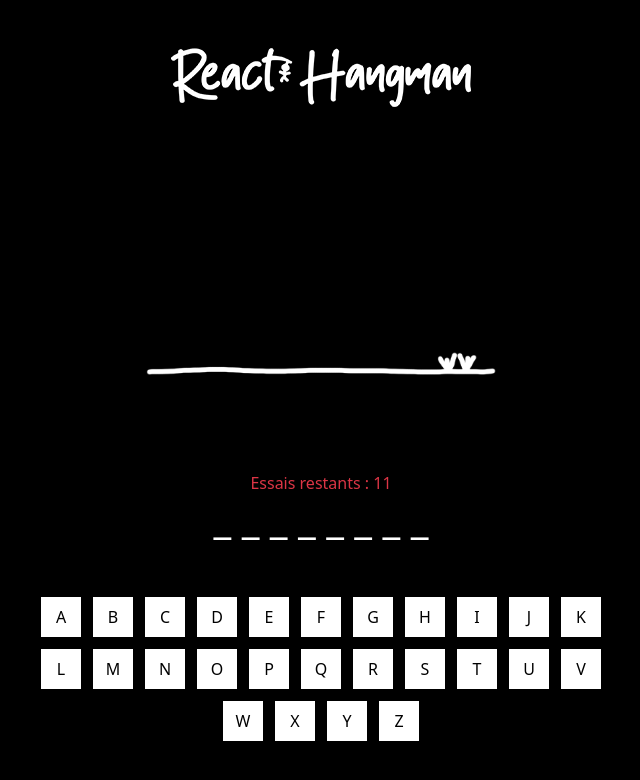
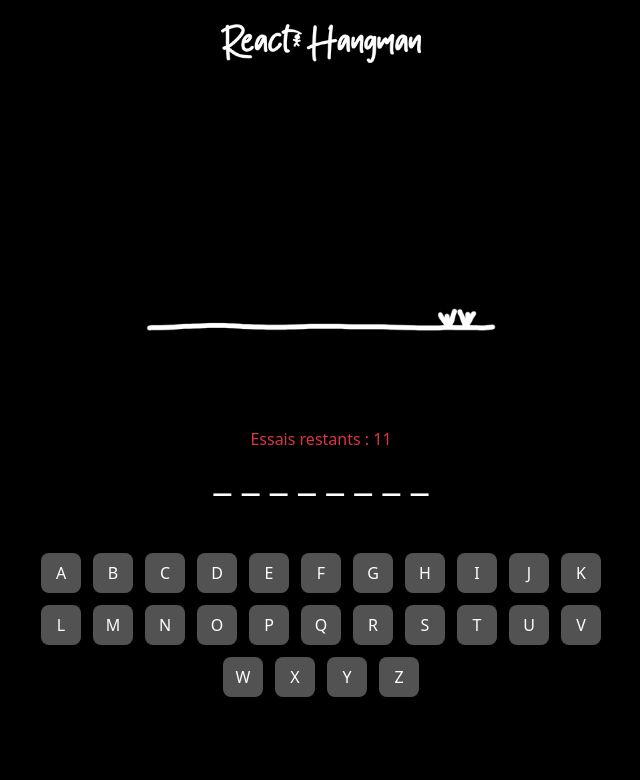
Before and after one commit to ethantaylan/react-hangman, a React (Vite) app: page / in a window 1280 px wide. Shown: the top 780 px of the page, without its empty margins (319-959 px from the left). Built offline with nearby package versions, Linux system fonts and the light colour scheme.

Commit message:
feat(hangman): styles

```diff
--- a/src/index.css
+++ b/src/index.css
@@ -22,14 +22,17 @@ body,
   margin: 6px;
   width: 40px;
   height: 40px;
-  background-color: rgb(255, 255, 255);
+  background-color: rgb(82, 82, 82);
   font-weight: 500;
+  border-radius: 8px;
+  color: rgb(255, 255, 255);
 }
 
 .letter-button:hover {
   background-color: rgb(192, 218, 241);
   transform: scale(1.1);
   transition: 0.2s;
+  color:rgb(82, 82, 82)
 }
 
 .hangman-image {
@@ -50,7 +53,7 @@ body,
 
 .negatif {
   filter: invert(1);
-  width: 300px;
+  width: 200px;
   object-fit: contain;
 }
 
--- a/src/packages/Home.tsx
+++ b/src/packages/Home.tsx
@@ -10,12 +10,12 @@ const Home: React.FC = () => {
   }, [loading]);
 
   return (
-    <div className="d-flex flex-column p-5 align-items-center justify-content-center">
+    <div className="d-flex flex-column p-4 align-items-center justify-content-center">
       {loading ? (
         "Loading..."
       ) : (
         <React.Fragment>
-          <img className="negatif" src={Logo} alt="React Hangman icon" />
+          <img className="negatif" src={Logo} alt="React Hangman logo" />
           <Hangman />
         </React.Fragment>
       )}
```
